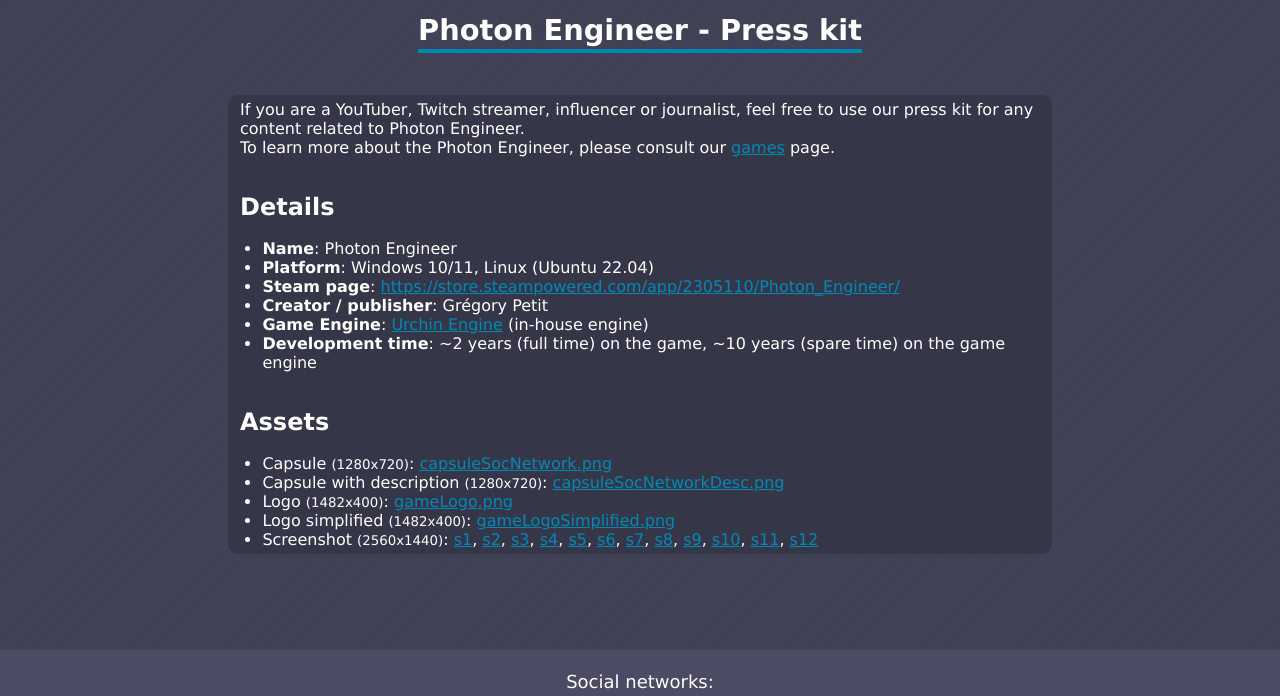
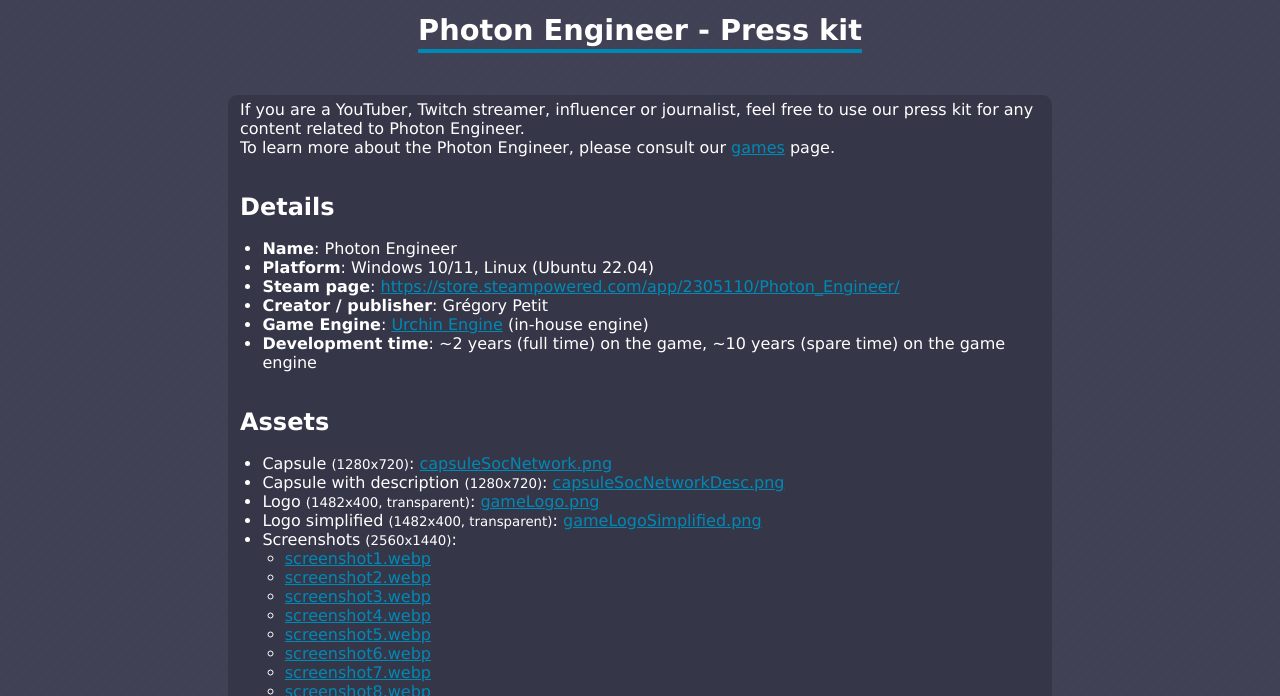
Before and after one commit to petitg1987/deerVision, a React app in the folder deer-vision-frontend/: page /game/pe-press-kit in a window 1280 px wide. Shown: the part 77-773 px from the top of the page. Built offline with nearby package versions, Linux system fonts and the light colour scheme; no server answers.

Commit message:
Add press kit page

```diff
--- a/deer-vision-frontend/src/pages/games/pe-presskit.js
+++ b/deer-vision-frontend/src/pages/games/pe-presskit.js
@@ -41,21 +41,23 @@
                         <ul>
                             <li>Capsule <small>(1280x720)</small>: <a className={"text-link"} target="_blank" rel="noopener noreferrer" href={capsuleSocNetwork}>capsuleSocNetwork.png</a></li>
                             <li>Capsule with description <small>(1280x720)</small>: <a className={"text-link"} target="_blank" rel="noopener noreferrer" href={capsuleSocNetworkDesc}>capsuleSocNetworkDesc.png</a></li>
-                            <li>Logo <small>(1482x400)</small>: <a className={"text-link"} target="_blank" rel="noopener noreferrer" href={gameLogo}>gameLogo.png</a></li>
-                            <li>Logo simplified <small>(1482x400)</small>: <a className={"text-link"} target="_blank" rel="noopener noreferrer" href={gameLogoSimplified}>gameLogoSimplified.png</a></li>
-                            <li>Screenshot <small>(2560x1440)</small>:&nbsp;
-                                <a className={"text-link"} target="_blank" rel="noopener noreferrer" href={screenshot1}>s1</a>,&nbsp;
-                                <a className={"text-link"} target="_blank" rel="noopener noreferrer" href={screenshot2}>s2</a>,&nbsp;
-                                <a className={"text-link"} target="_blank" rel="noopener noreferrer" href={screenshot3}>s3</a>,&nbsp;
-                                <a className={"text-link"} target="_blank" rel="noopener noreferrer" href={screenshot4}>s4</a>,&nbsp;
-                                <a className={"text-link"} target="_blank" rel="noopener noreferrer" href={screenshot5}>s5</a>,&nbsp;
-                                <a className={"text-link"} target="_blank" rel="noopener noreferrer" href={screenshot6}>s6</a>,&nbsp;
-                                <a className={"text-link"} target="_blank" rel="noopener noreferrer" href={screenshot7}>s7</a>,&nbsp;
-                                <a className={"text-link"} target="_blank" rel="noopener noreferrer" href={screenshot8}>s8</a>,&nbsp;
-                                <a className={"text-link"} target="_blank" rel="noopener noreferrer" href={screenshot9}>s9</a>,&nbsp;
-                                <a className={"text-link"} target="_blank" rel="noopener noreferrer" href={screenshot10}>s10</a>,&nbsp;
-                                <a className={"text-link"} target="_blank" rel="noopener noreferrer" href={screenshot11}>s11</a>,&nbsp;
-                                <a className={"text-link"} target="_blank" rel="noopener noreferrer" href={screenshot12}>s12</a>
+                            <li>Logo <small>(1482x400, transparent)</small>: <a className={"text-link"} target="_blank" rel="noopener noreferrer" href={gameLogo}>gameLogo.png</a></li>
+                            <li>Logo simplified <small>(1482x400, transparent)</small>: <a className={"text-link"} target="_blank" rel="noopener noreferrer" href={gameLogoSimplified}>gameLogoSimplified.png</a></li>
+                            <li>Screenshots <small>(2560x1440)</small>:
+                                <ul>
+                                    <li><a className={"text-link"} target="_blank" rel="noopener noreferrer" href={screenshot1}>screenshot1.webp</a></li>
+                                    <li><a className={"text-link"} target="_blank" rel="noopener noreferrer" href={screenshot2}>screenshot2.webp</a></li>
+                                    <li><a className={"text-link"} target="_blank" rel="noopener noreferrer" href={screenshot3}>screenshot3.webp</a></li>
+                                    <li><a className={"text-link"} target="_blank" rel="noopener noreferrer" href={screenshot4}>screenshot4.webp</a></li>
+                                    <li><a className={"text-link"} target="_blank" rel="noopener noreferrer" href={screenshot5}>screenshot5.webp</a></li>
+                                    <li><a className={"text-link"} target="_blank" rel="noopener noreferrer" href={screenshot6}>screenshot6.webp</a></li>
+                                    <li><a className={"text-link"} target="_blank" rel="noopener noreferrer" href={screenshot7}>screenshot7.webp</a></li>
+                                    <li><a className={"text-link"} target="_blank" rel="noopener noreferrer" href={screenshot8}>screenshot8.webp</a></li>
+                                    <li><a className={"text-link"} target="_blank" rel="noopener noreferrer" href={screenshot9}>screenshot9.webp</a></li>
+                                    <li><a className={"text-link"} target="_blank" rel="noopener noreferrer" href={screenshot10}>screenshot10.webp</a></li>
+                                    <li><a className={"text-link"} target="_blank" rel="noopener noreferrer" href={screenshot11}>screenshot11.webp</a></li>
+                                    <li><a className={"text-link"} target="_blank" rel="noopener noreferrer" href={screenshot12}>screenshot12.webp</a></li>
+                                </ul>
                             </li>
                         </ul>
                     </div>
--- a/deer-vision-frontend/src/pages/games/presskit.css
+++ b/deer-vision-frontend/src/pages/games/presskit.css
@@ -7,6 +7,7 @@
 }
 
 .press-content {
+    width: 100%;
     max-width: 800px;
     padding: 5px 12px;
     font-size: 1.0rem;
```
